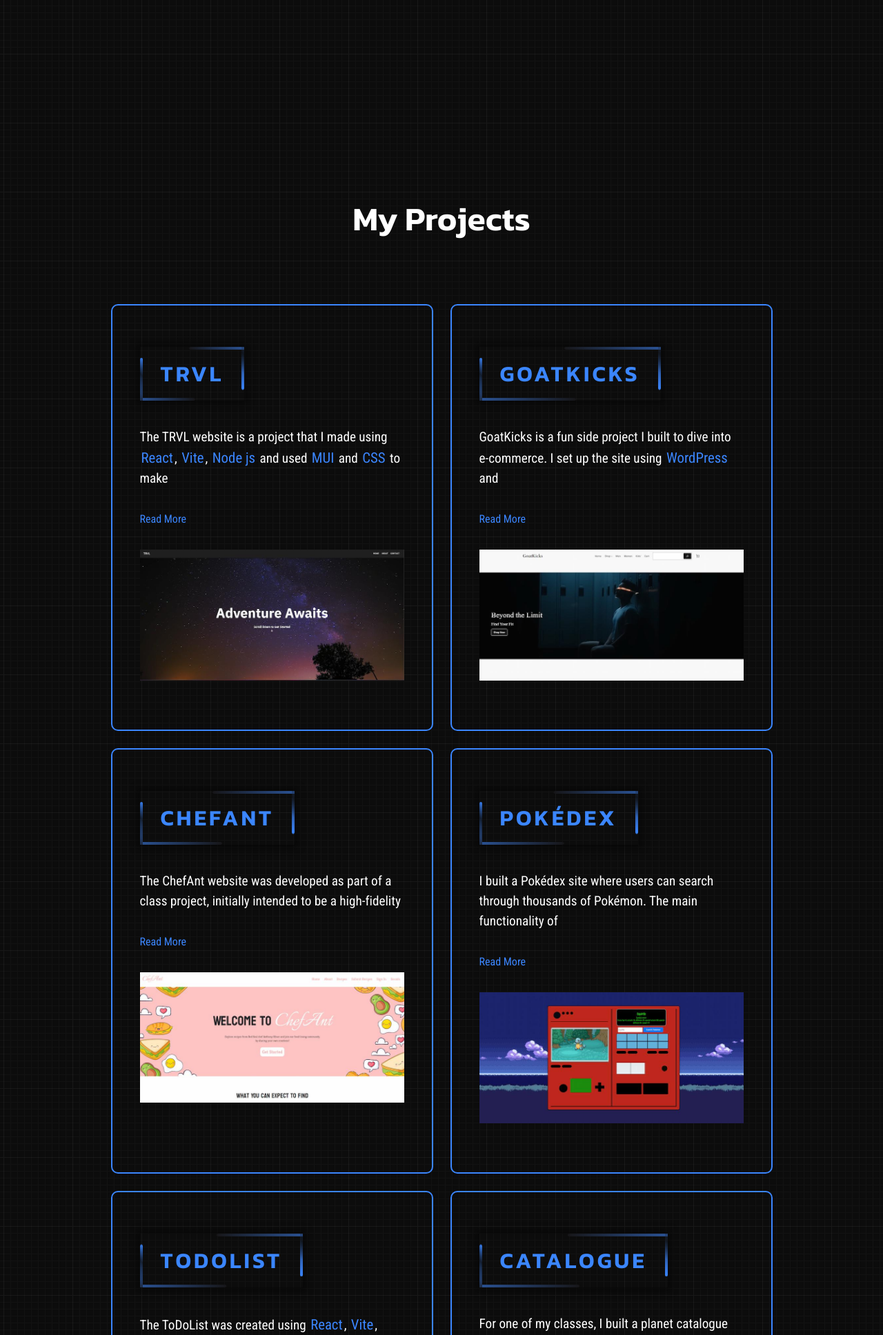
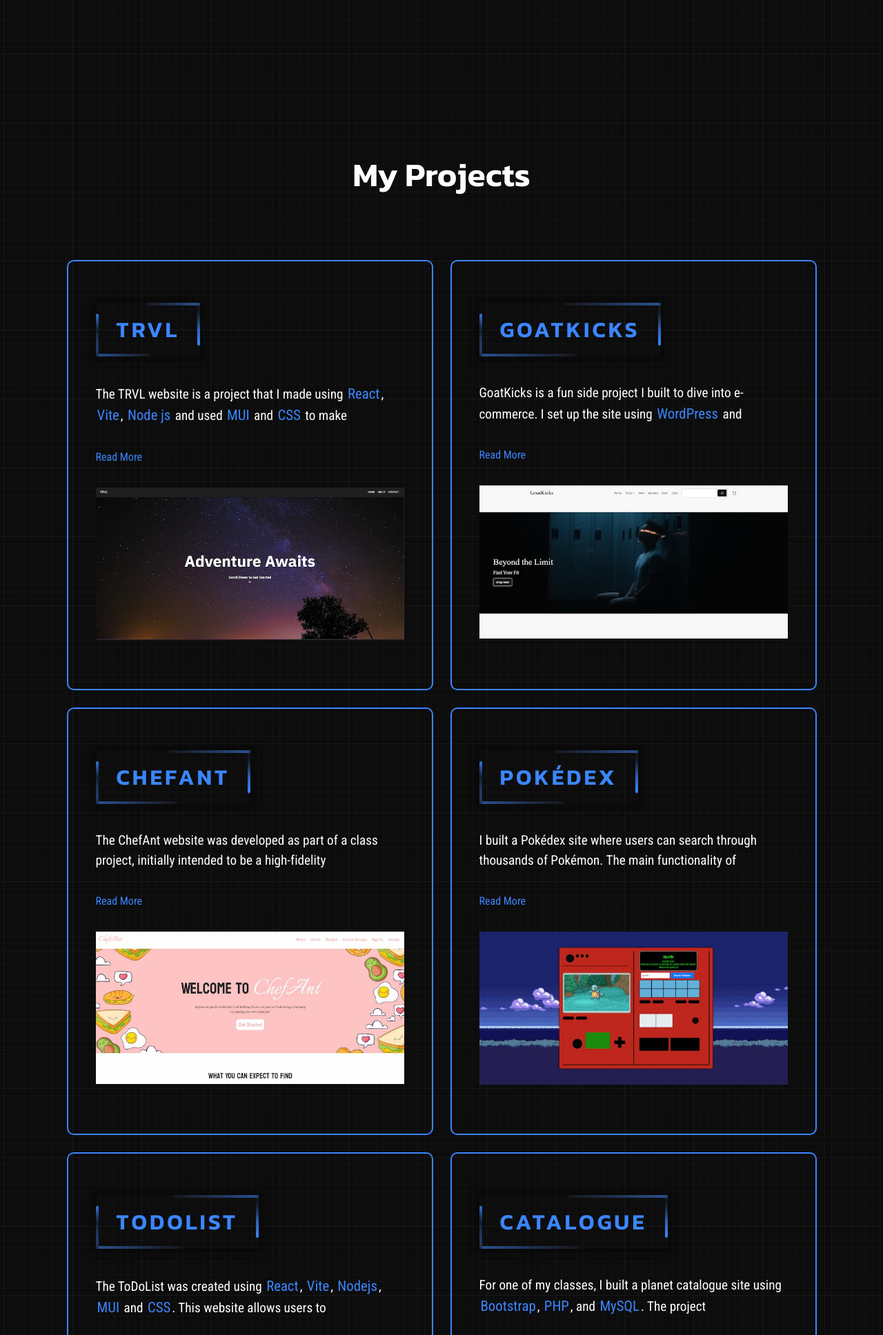
Before and after one commit to derekth26/Portfolio, a PHP site: page / in a window 1280 px wide. Shown: the part 2127-4063 px from the top of the page at 69% size. Run offline with PHP 8.4, Linux system fonts and the light colour scheme.

Commit message:
Oct 9, 2024, 4:38 PM

```diff
--- a/Derek Ho Portfolio/css/styles.css
+++ b/Derek Ho Portfolio/css/styles.css
@@ -441,7 +441,7 @@ a {
 }
 
 #section3{
-  padding: 8rem;
+  padding: 4rem;
 }
 
 #section3 h3 {
```
